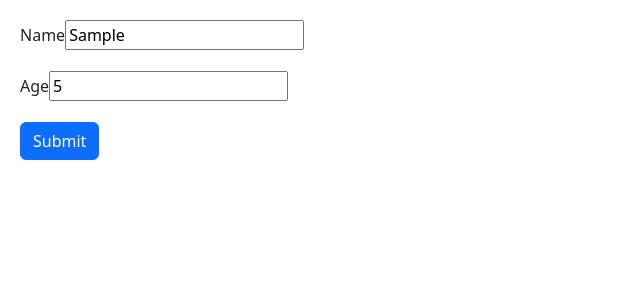
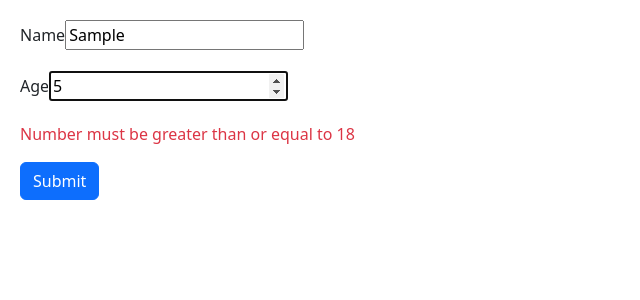
Before and after one commit to yraj2001/React, a React (Vite) app: page / in a window 1280 px wide. Both pictures are taken after typing "Sample", "5" into the empty fields and a click on the button "Submit". Shown: the top 300 px of the page, without its empty margins (0-640 px from the left). Built offline with nearby package versions, Linux system fonts and the light colour scheme.

Commit message:
Zod is implemented

```diff
--- a/package.json
+++ b/package.json
@@ -9,12 +9,14 @@
     "preview": "vite preview"
   },
   "dependencies": {
+    "@hookform/resolvers": "^2.9.11",
     "bootstrap": "^5.2.3",
     "immer": "^9.0.19",
     "react": "^18.2.0",
     "react-dom": "^18.2.0",
     "react-hook-form": "7.43",
-    "react-icons": "^4.7.1"
+    "react-icons": "^4.7.1",
+    "zod": "^3.20.6"
   },
   "devDependencies": {
     "@types/react": "^18.0.27",
--- a/src/components/Form.tsx
+++ b/src/components/Form.tsx
@@ -1,17 +1,21 @@
 import React, { FormEvent, useRef, useState } from "react";
 import { FieldValues, useForm } from "react-hook-form";
+import { z } from "zod";
+import { zodResolver } from "@hookform/resolvers/zod";
 
-interface ForData {
-  name: string;
-  age: number;
-}
+const schema = z.object({
+  name: z.string().min(3),
+  age: z.number({ invalid_type_error: "Age field is required." }).min(18),
+});
+
+type FormData = z.infer<typeof schema>;
 
 const Form = () => {
   const {
     register,
     handleSubmit,
     formState: { errors },
-  } = useForm<ForData>();
+  } = useForm<FormData>({ resolver: zodResolver(schema) });
 
   const onSubmit = (data: FieldValues) => console.log(data);
 
@@ -22,32 +26,25 @@
           Name
         </label>
         <input
-          {...register("name", { required: true, minLength: 3 })}
+          {...register("name")}
           id="name"
           type="text"
           className="form-input"
         />
       </div>
-      {errors.name?.type === "required" && (
-        <p className="text-danger">The name field is required.</p>
-      )}
-      {errors.name?.type === "minLength" && (
-        <p className="text-danger">A name msut be atleast 3 characters</p>
-      )}
+      {errors.name && <p className="text-danger">{errors.name.message}</p>}
       <div className="mb-3">
         <label htmlFor="age" className="form-label">
           Age
         </label>
         <input
-          {...register("age", { required: true })}
+          {...register("age", { required: true, valueAsNumber: true })}
           id="age"
           type="number"
           className="form-input"
         />
       </div>
-      {errors.age?.type === "required" && (
-        <p className="text-danger">The age field is required.</p>
-      )}
+      {errors.age && <p className="text-danger">{errors.age.message}</p>}
       <button className="btn btn-primary" type="submit">
         Submit
       </button>
```
Also changed, not shown: 1 other file (tests, documents, lock files or other folders).
